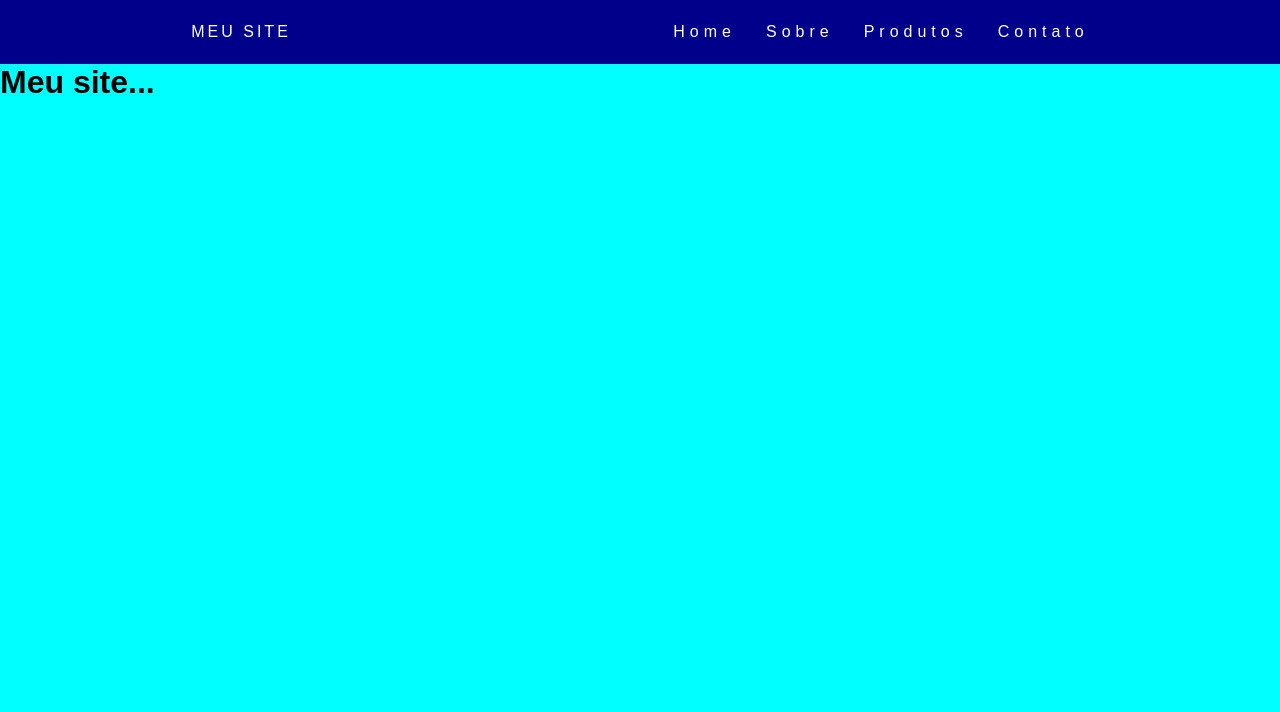
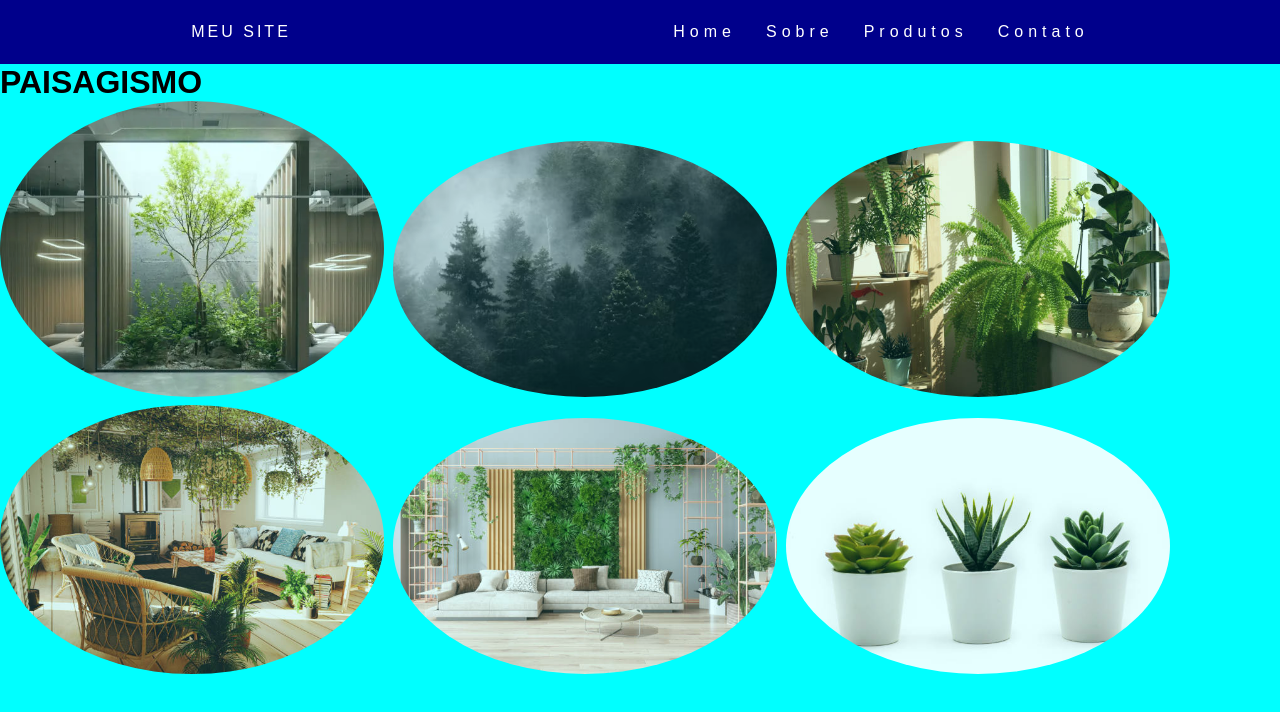
Before and after one commit to rogeriovc/projeto.navbar, a plain HTML site: page index.html in a window 1280 px wide. Drawn offline with Linux system fonts and the light colour scheme.

Commit message:
fotos e assets

```diff
--- a/index.html
+++ b/index.html
@@ -4,16 +4,18 @@
     <meta charset="UTF-8">
     <meta name="viewport" content="width=device-width, initial-scale=1.0">
     <title>navbar</title>
+
     <link rel="preconnect" href="https://fonts.googleapis.com">
     <link rel="preconnect" href="https://fonts.gstatic.com" crossorigin>
     <link href="https://fonts.googleapis.com/css2?family=Montserrat:ital,wght@0,100..900;1,100..900&display=swap" rel="stylesheet">
 
-
     <link rel="stylesheet" href="style.css">
 </head>
 <body>
+
     <header>
         <nav>
+
             <a class="logo">Meu site</a>
             <ul>
                 <li>
@@ -33,7 +35,15 @@
     </header>
     <main>
         <h1>
-            Meu site...
+            PAISAGISMO
+            <figure>
+            <img src="assets/istockphoto-1350784657-612x612.webp" alt="">
+            <img src="assets/floresta.avif" alt="">
+            <img src="assets/istockphoto-1683160339-612x612.jpg" alt="">
+            <img src="assets/istockphoto-1317694396-612x612.jpg " alt="">
+            <img src="assets/istockphoto-1310297075-612x612.jpg" alt="">
+            <img src="assets/istockphoto-1090442826-612x612.jpg">
+            </figure>
         </h1>
     </main>
 </body>
--- a/style.css
+++ b/style.css
@@ -37,3 +37,10 @@ ul {
     gap: 30px;
     letter-spacing: 5px;
 }
+
+figure img {
+    width: 30%;
+    border: 5px;
+    border-radius: 90%;
+    opacity: 0.9;
+}
```
Also changed, not shown: assets/floresta.avif (added), assets/istockphoto-1090442826-612x612.jpg (added), assets/istockphoto-1310297075-612x612.jpg (added), assets/istockphoto-1317694396-612x612.jpg (added), assets/istockphoto-1350784657-612x612.webp (added), assets/istockphoto-1683160339-612x612.jpg (added).
